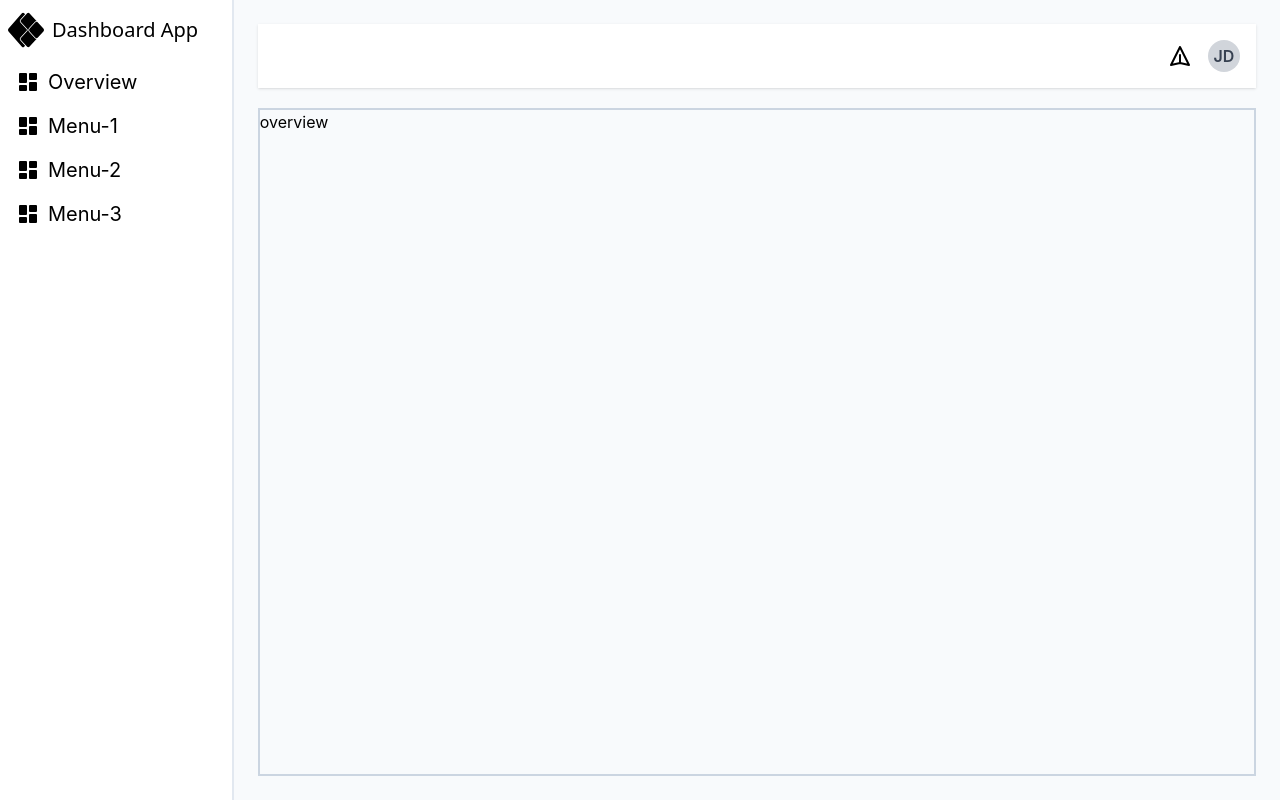
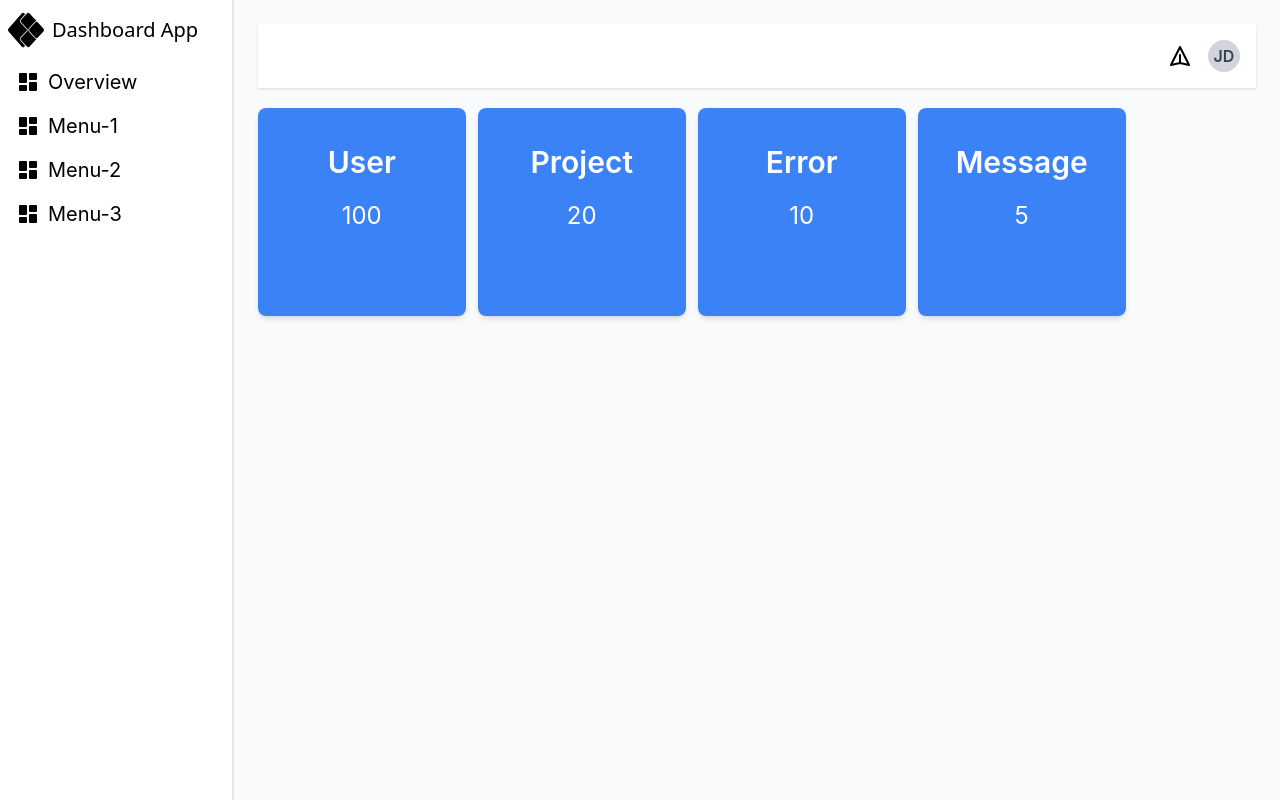
Before and after one commit to oleglukasevici/dashboard-app, a React (Vite) app: page /overview in a window 1280 px wide. Built offline with nearby package versions, Linux system fonts and the light colour scheme.

Commit message:
feat: dashboard info box add

```diff
--- a/src/Layout/Dashboard/index.layout.tsx
+++ b/src/Layout/Dashboard/index.layout.tsx
@@ -10,9 +10,7 @@ const DashboardLayout: React.FunctionComponent<DashboardLayoutProps> = ({
       <SideBar />
       <div className="flex gap-5 flex-col w-full p-6 ">
         <DashboardHeader />
-        <div className="h-full border-solid border-2 border-slate-300">
-          {children}
-        </div>
+        <div className="h-full">{children}</div>
       </div>
     </div>
   );
--- /dev/null
+++ b/src/components/InfoBox/index.tsx
@@ -0,0 +1,11 @@
+import { InfoBoxProps } from "./types";
+
+const InfoBox: React.FunctionComponent<InfoBoxProps> = ({ title, value }) => {
+  return (
+    <div className="flex flex-col items-center  bg-blue-500 w-52 h-52 rounded-lg p-4 shadow-md">
+      <h2 className="p-5 text-3xl text-white font-semibold">{title}</h2>
+      <p className="text-2xl text-white">{value}</p>
+    </div>
+  );
+};
+export default InfoBox;
--- /dev/null
+++ b/src/components/InfoBox/types.d.ts
@@ -0,0 +1,4 @@
+export type InfoBoxProps = {
+  title: string;
+  value: string | number;
+};
--- a/src/containers/Overview/index.tsx
+++ b/src/containers/Overview/index.tsx
@@ -1,6 +1,16 @@
 import DashboardLayout from "../../Layout/Dashboard/index.layout";
+import InfoBox from "../../components/InfoBox";
 
 const OverviewPage = () => {
-  return <DashboardLayout>overview</DashboardLayout>;
+  return (
+    <DashboardLayout>
+      <div className="flex gap-3">
+        <InfoBox title="User" value={100} />
+        <InfoBox title="Project" value={20} />
+        <InfoBox title="Error" value={10} />
+        <InfoBox title="Message" value={5} />
+      </div>
+    </DashboardLayout>
+  );
 };
 export default OverviewPage;
```
